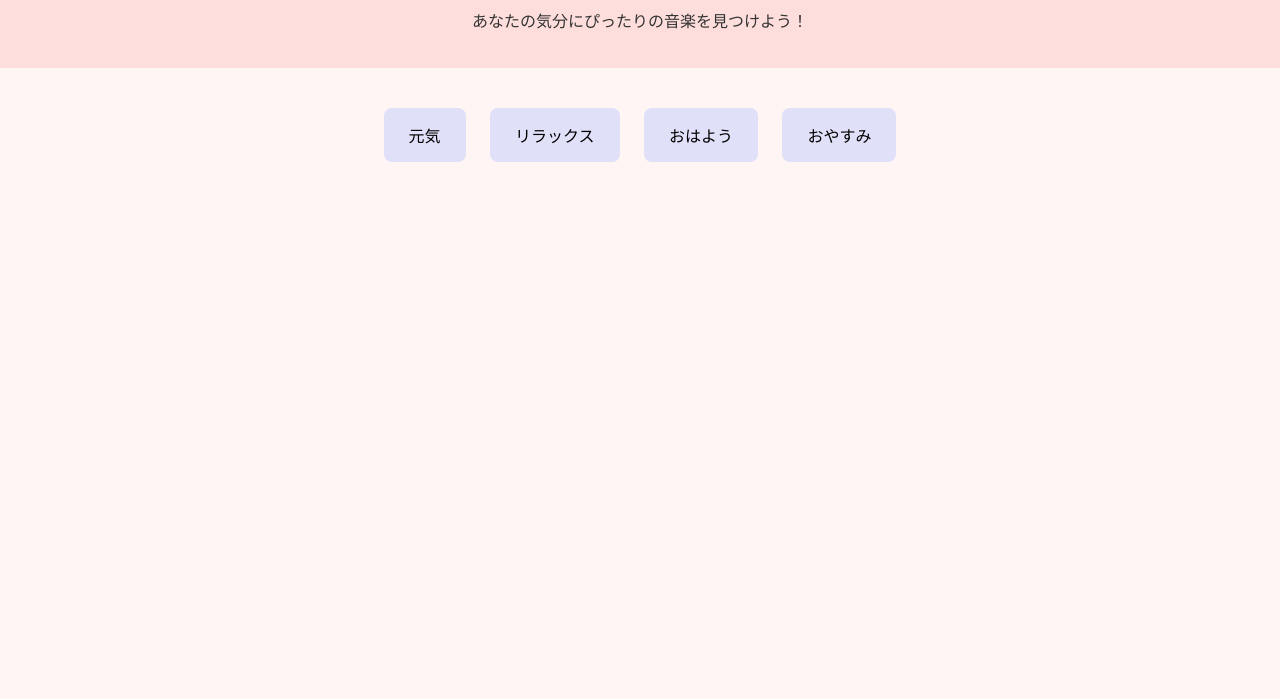
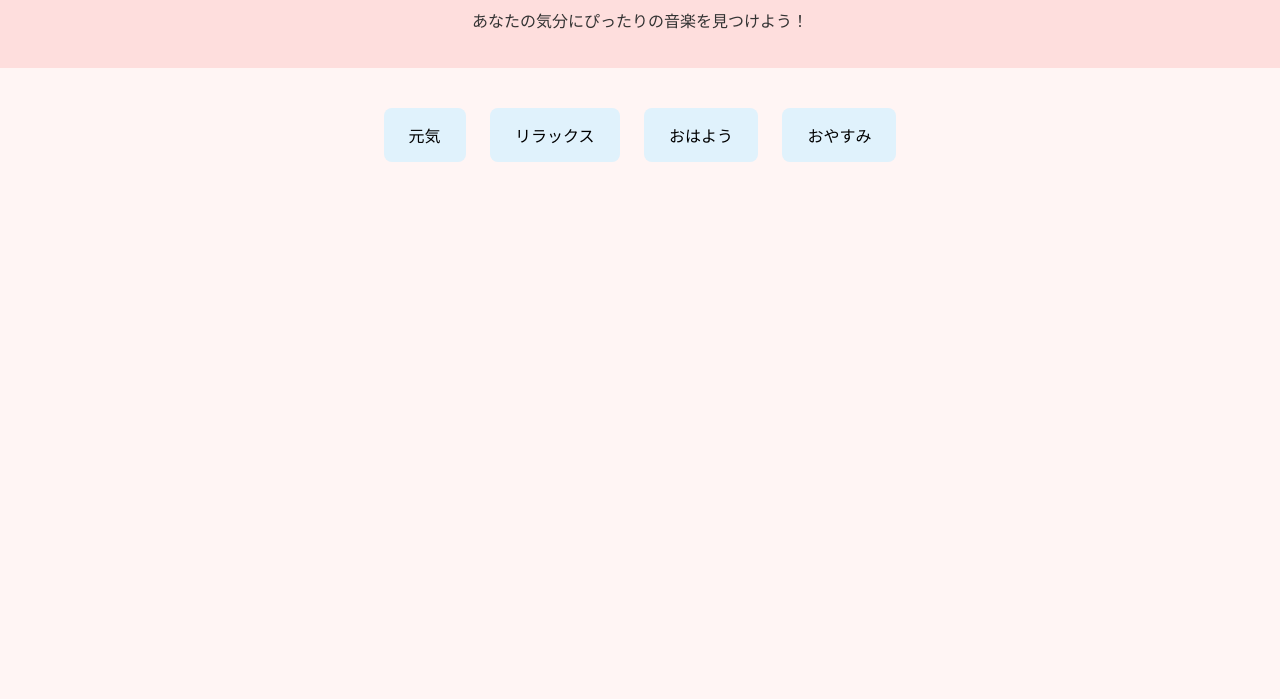
Before and after one commit to myu37cha/25summer, a plain HTML site: page index.html in a window 1280 px wide. Shown: the part 101-800 px from the top of the page. Drawn offline with Linux system fonts and the light colour scheme.

Commit message:
Update style.css

```diff
--- a/style.css
+++ b/style.css
@@ -17,7 +17,7 @@ header {
 }
 
 button {
-  background-color: #e0e0f8;
+  background-color: #e0f2fc;
   border: none;
   margin: 10px;
   padding: 15px 25px;
@@ -27,7 +27,7 @@ button {
 }
 
 button:hover {
-  background-color: #c0c0f0;
+  background-color: #9cd5f6;
 }
 
 #recommendation p {
```
